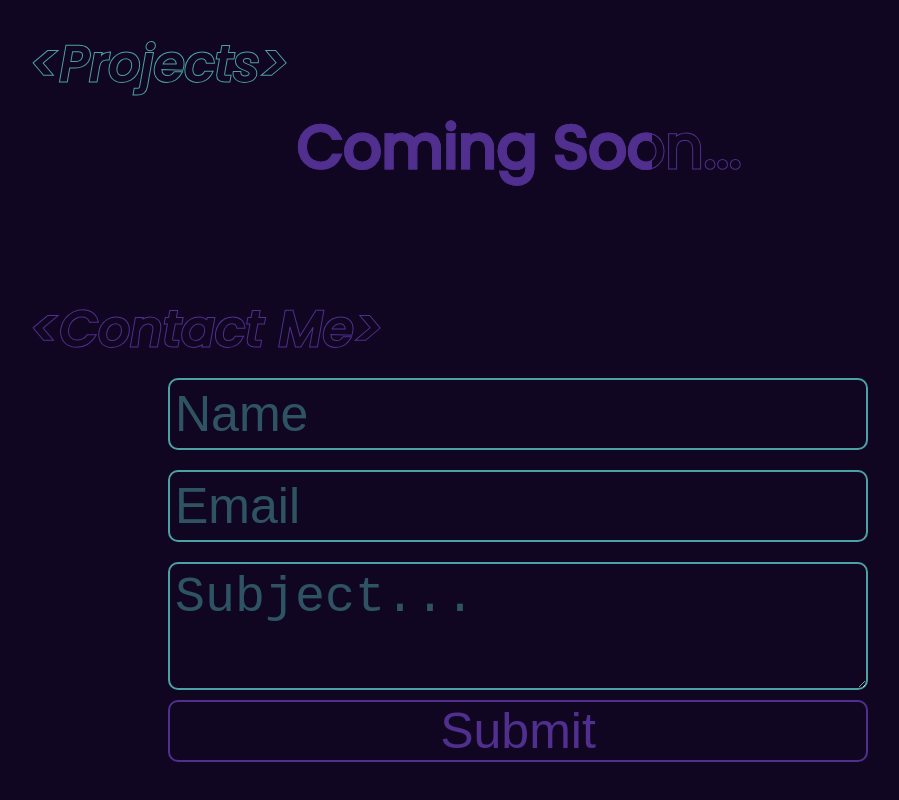
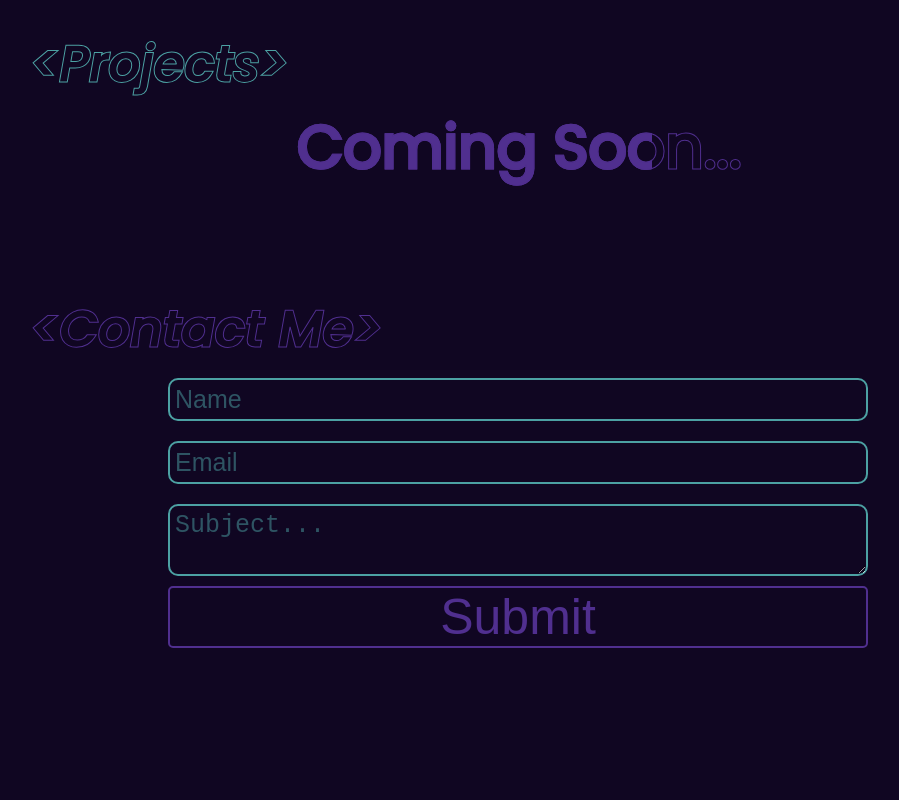
Before and after one commit to islamay/islamay.github.io, a plain HTML site: page index.html in a window 1280 px wide. Shown: the part 1295-2095 px from the top of the page, without its empty margins (122-1021 px from the left). Drawn offline with Linux system fonts and the light colour scheme.

Commit message:
Something :)

```diff
--- a/index.html
+++ b/index.html
@@ -6,7 +6,7 @@
     <meta http-equiv="X-UA-Compatible" content="IE=edge">
     <meta name="viewport" content="width=device-width, initial-scale=1.0">
     <link rel="stylesheet" href="styles/home.page.css">
-    <title>Dean's Portfolio</title>
+    <title>Islamay dean</title>
 </head>
 
 <body>
--- a/styles/home.page.css
+++ b/styles/home.page.css
@@ -389,6 +389,7 @@ section div .title {
 }
 
 .form-input {
+    font-size: 25px;
     background-color: transparent;
     margin: 10px 0;
     border-radius: 10px;
@@ -405,7 +406,7 @@ section div .title {
 
 #contactForm button {
     background-color: transparent;
-    border-radius: 10px;
+    border-radius: 5px;
     border: 2px solid var(--color-light-purple);
     color: var(--color-light-purple);
     cursor: pointer;
```
